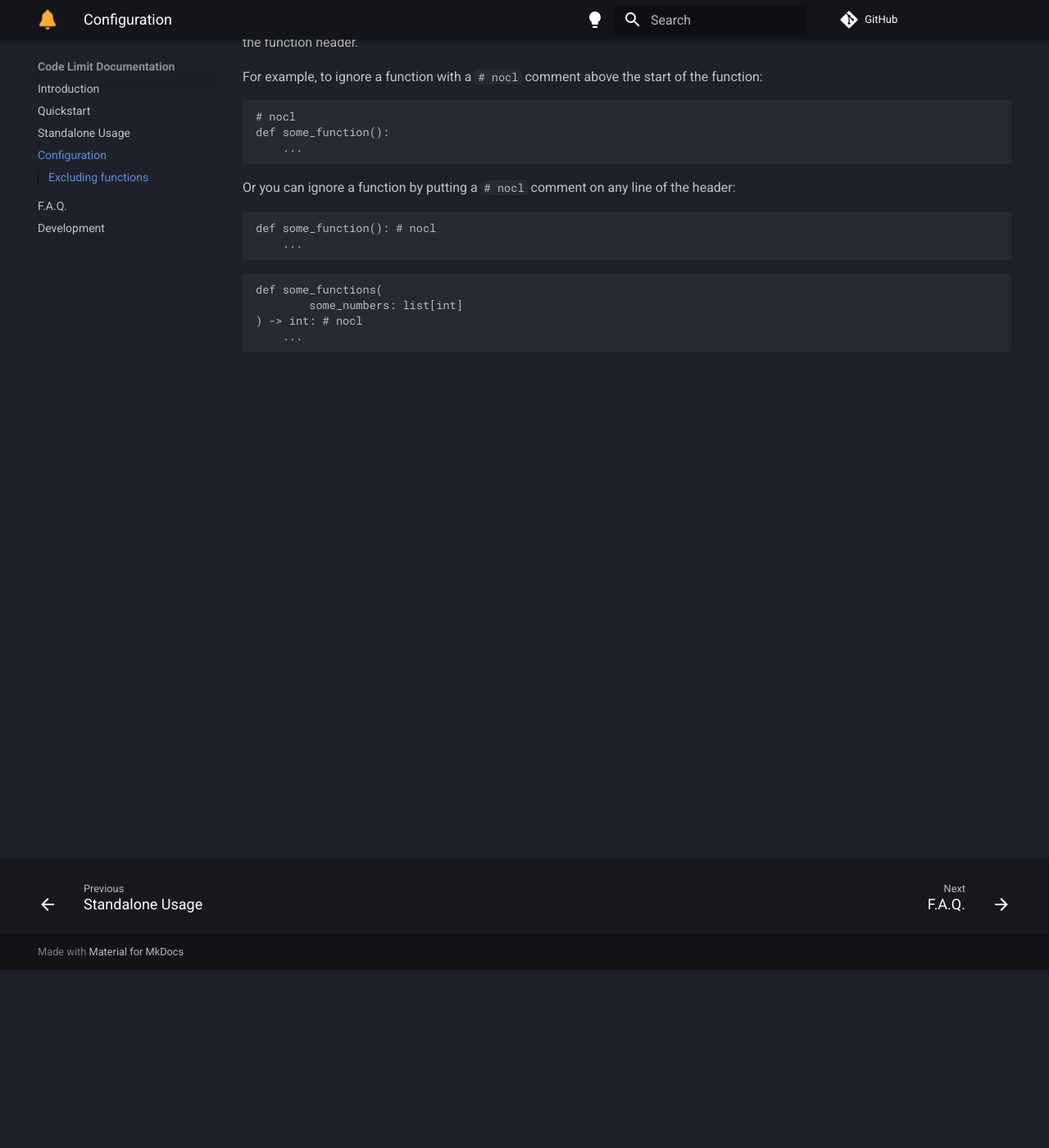
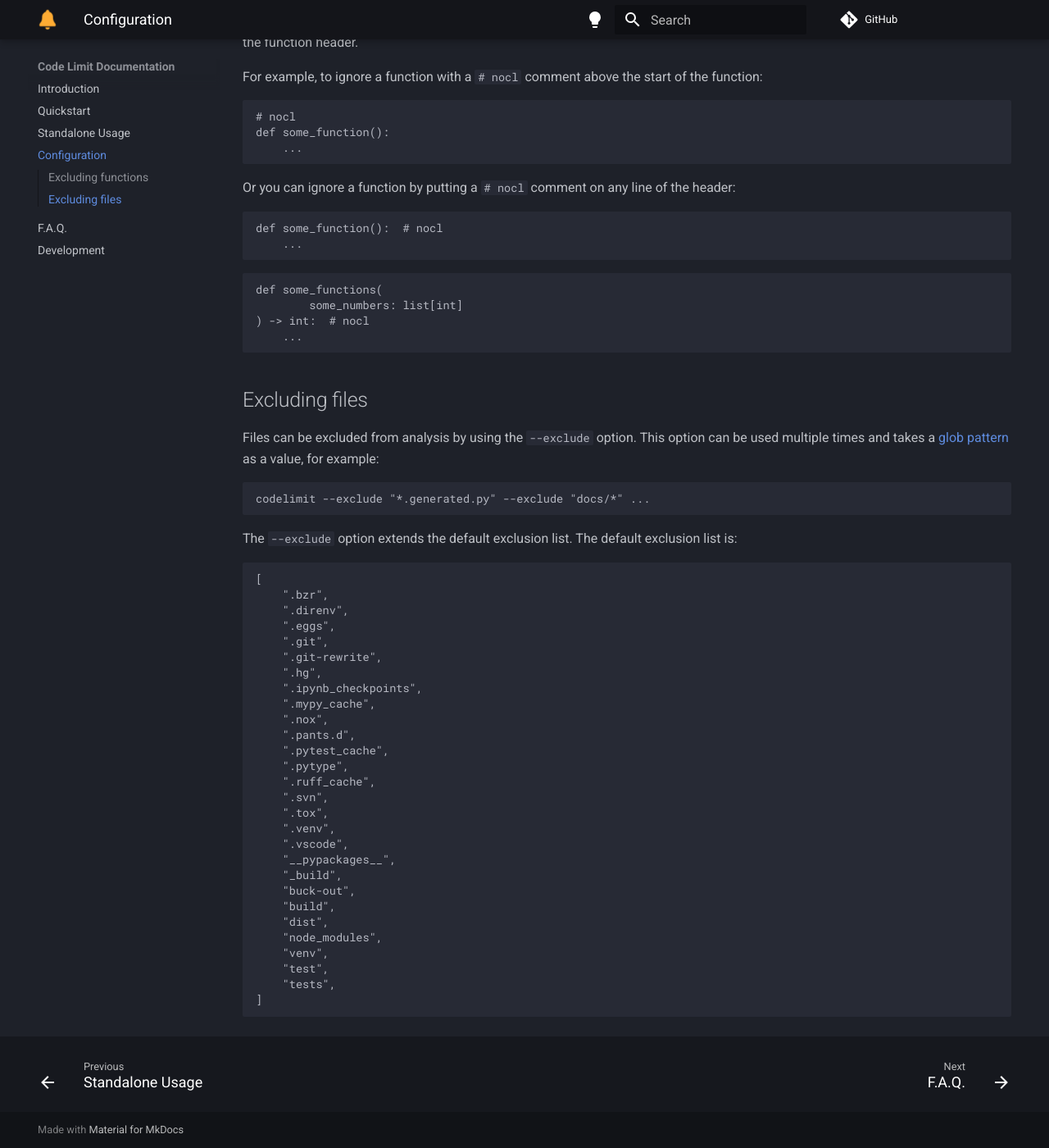
Before and after one commit to getcodelimit/codelimit, an MkDocs documentation site: the page built from docs/configuration.md, in a window 1280 px wide and 1400 px high, scrolled down 217 px. Shown: the whole window at 82% size. Built offline with MkDocs 1.6.1 and Material for MkDocs 9.7.7, drawn with Linux system fonts in a browser that asks for light colours; comment, search, counter and statistics services are not loaded.

Commit message:
Update documentation

````diff
--- a/docs/configuration.md
+++ b/docs/configuration.md
@@ -18,13 +18,57 @@ Or you can ignore a function by putting a `# nocl` comment on any line of the
 header:
 
 ```python
-def some_function(): # nocl
+def some_function():  # nocl
     ...
 ```
 
 ```python
 def some_functions(
         some_numbers: list[int]
-) -> int: # nocl
+) -> int:  # nocl
     ...
 ```
+
+## Excluding files
+
+Files can be excluded from analysis by using the `--exclude` option.
+This option can be used multiple times and takes a [glob pattern](https://en.wikipedia.org/wiki/Glob_(programming)) as a
+value, for example:
+
+```shell
+codelimit --exclude "*.generated.py" --exclude "docs/*" ...
+```
+
+The `--exclude` option extends the default exclusion list.
+The default exclusion list is:
+
+```python
+[
+    ".bzr",
+    ".direnv",
+    ".eggs",
+    ".git",
+    ".git-rewrite",
+    ".hg",
+    ".ipynb_checkpoints",
+    ".mypy_cache",
+    ".nox",
+    ".pants.d",
+    ".pytest_cache",
+    ".pytype",
+    ".ruff_cache",
+    ".svn",
+    ".tox",
+    ".venv",
+    ".vscode",
+    "__pypackages__",
+    "_build",
+    "buck-out",
+    "build",
+    "dist",
+    "node_modules",
+    "venv",
+    "test",
+    "tests",
+]
+```
````
Also changed, not shown: 1 other file.
